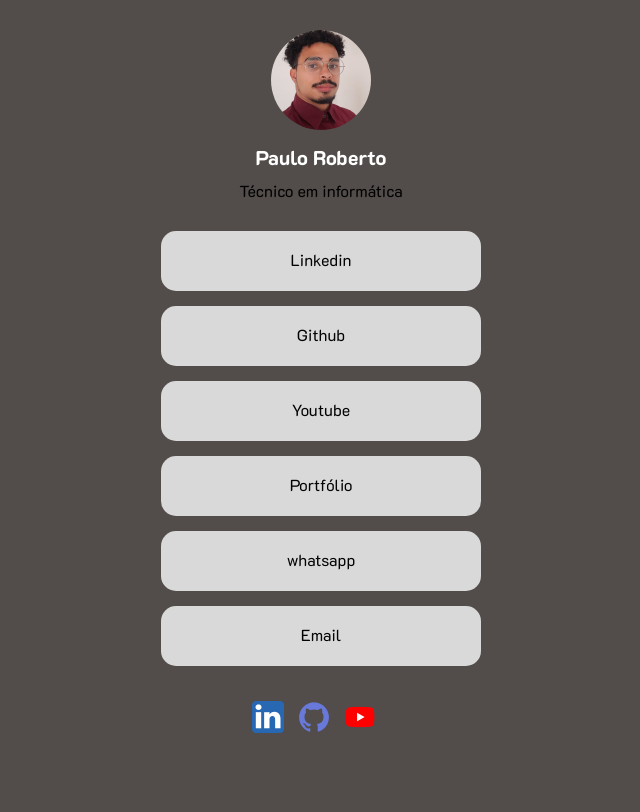
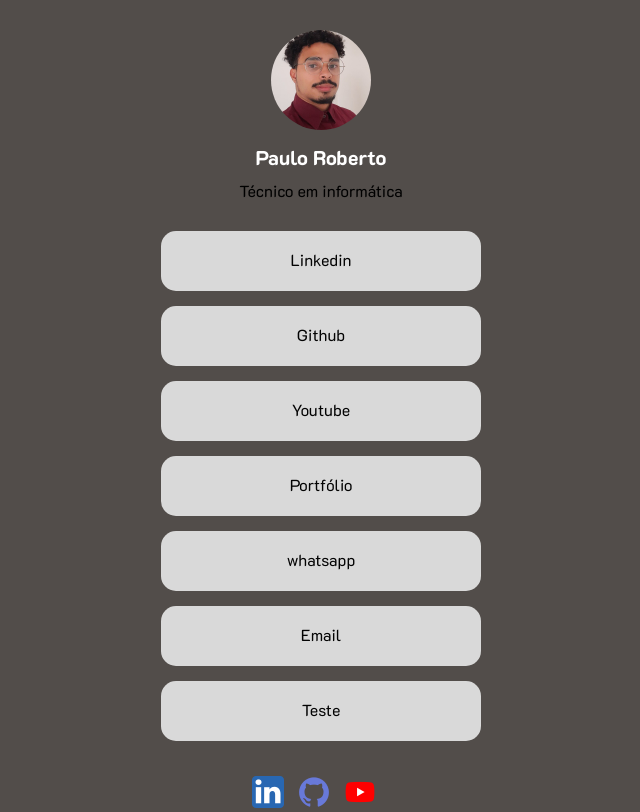
Before and after one commit to Paulo-Roberto753/hub-links, a plain HTML site: page index.html in a window 1280 px wide. Shown: the whole page, without its empty margins (319-959 px from the left). Drawn offline with Linux system fonts and the light colour scheme.

Commit message:
finalização do projeto

```diff
--- a/index.html
+++ b/index.html
@@ -40,6 +40,7 @@
         <a href="">Portfólio</a>
         <a href="https://api.whatsapp.com/send?phone=551158264555">whatsapp</a>
         <a href="maitos:Pr.d3@hotmail.com?subject=Contato Instagram">Email</a>
+        <a href="/teste.pdf">Teste</a>
     </div>
 
     <!--Rodapé-->
```
Also changed, not shown: 1 other file.
